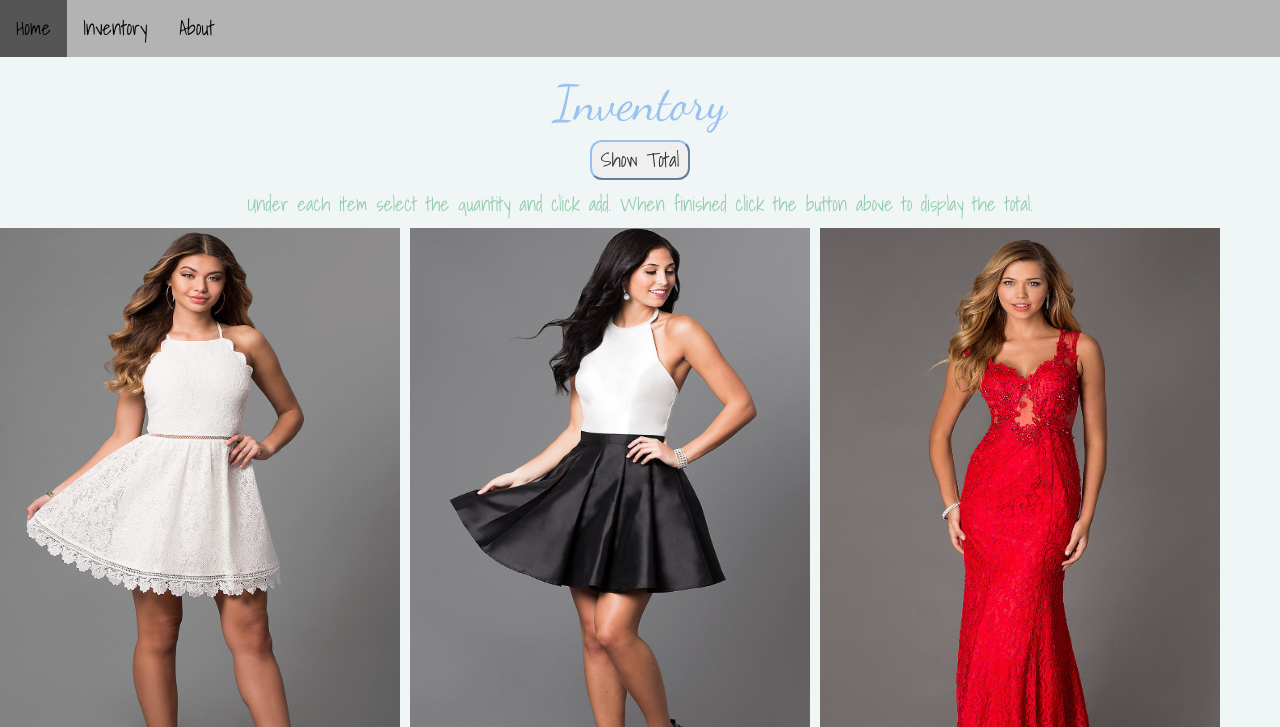
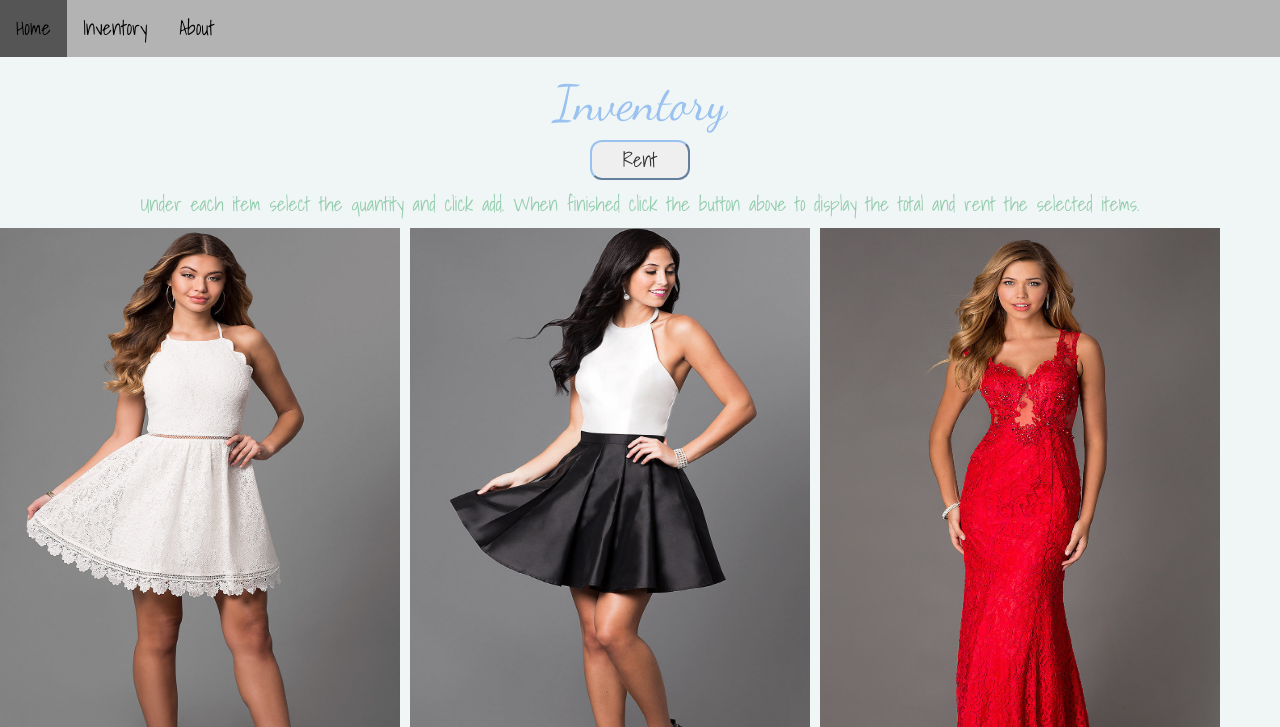
Before and after one commit to NicoleShelton/Django_page, a Django app: page /rent/inventory in a window 1280 px wide. Shown: the top 727 px of the page. Run offline with Django 3.2, Linux system fonts and the light colour scheme; some libraries are stand-ins or nearby versions.

Commit message:
changed names for button

```diff
--- a/RentTheDress/Rent/static/rent.js
+++ b/RentTheDress/Rent/static/rent.js
@@ -7,7 +7,7 @@ function responsive() {
 	}
 }
 
-var purchaseItem = {
+var selectItem = {
 	"total": 0,
 	"lastTransactionAmount": 0,
 	//adding items
@@ -43,8 +43,8 @@ var purchaseItem = {
 	},
 }
 
-function showTotal() {
-	document.getElementById('total').innerHTML = "Your total is: $" + purchaseItem.total.toFixed(2);
+function rentItem() {
+	document.getElementById('rent').innerHTML = "Your total is: $" + selectItem.total.toFixed(2);
 }
 
 var myIndex = 0;
--- a/RentTheDress/Rent/templates/rent/inventory.html
+++ b/RentTheDress/Rent/templates/rent/inventory.html
@@ -24,8 +24,8 @@
 
     <h1>Inventory</h1>
 
-    <center><button id="btn" type="button" onclick="showTotal()">Show Total</button> <b><p id="total"></p></b></center>
-    <p>Under each item select the quantity and click add. When finished click the button above to display the total.</p>
+    <center><button id="btn" type="button" onclick="rentItem()">Rent</button> <b><p id="rent"></p></b></center>
+    <p>Under each item select the quantity and click add. When finished click the button above to display the total and rent the selected items.</p>
 
     <div class="images">
         <div class="imgContainer">
@@ -33,7 +33,7 @@
             <p id="dress">Casual Dress</p>
             <p id="description">Simple and beautiful for everyday wear.</p>
             <center><input type="number" id="Casual" placeholder="Quan" min="0" max="20">
-                <button id="button" type="button" onclick="purchaseItem.scan('Casual')">Add</button></center>
+                <button id="button" type="button" onclick="selectItem.scan('Casual')">Add</button></center>
             <p id="price">$120</p>
         </div>
 
@@ -42,7 +42,7 @@
             <p id="dress">Cocktail dress</p>
             <p id="description">Classy dress for late nights with work friends.</p>
             <center><input type="number" id='Cocktail' placeholder="Quan" min="0" max="20">
-                <button id="button" type="button" onclick="purchaseItem.scan('Cocktail')">Add</button></center>
+                <button id="button" type="button" onclick="selectItem.scan('Cocktail')">Add</button></center>
             <p id="price">$100</p>
         </div>
 
@@ -51,7 +51,7 @@
             <p id="dress">Evening dress</p>
             <p id="description">Elegant dress for any formal event.</p>
             <center><input type="number" id='Evening' placeholder="Quan" min="0" max="20">
-                <button id="button" type="button" onclick="purchaseItem.scan('Evening')">Add</button></center>
+                <button id="button" type="button" onclick="selectItem.scan('Evening')">Add</button></center>
             <p id="price">$175</p>
         </div>
 
@@ -60,7 +60,7 @@
             <p id="dress">Pageant dress</p>
             <p id="description">Stunning sequin pageant dress.</p>
             <center><input type="number" id='Pageant' placeholder="Quan" min="0" max="20">
-                <button id="button" type="button" onclick="purchaseItem.scan('Pageant')">Add</button></center>
+                <button id="button" type="button" onclick="selectItem.scan('Pageant')">Add</button></center>
             <p id="price">$150</p>
         </div>
 
@@ -69,7 +69,7 @@
             <p id="dress">Prom dress</p>
             <p id="description">Gorgeous 2-piece prom dress</p>
             <center><input type="number" id='Prom' placeholder="Quan" min="0" max="20">
-                <button id="button" type="button" onclick="purchaseItem.scan('Prom')">Add</button></center>
+                <button id="button" type="button" onclick="selectItem.scan('Prom')">Add</button></center>
             <p id="price">$200</p>
         </div>
 
@@ -78,7 +78,7 @@
             <p id="dress">Wedding dress</p>
             <p id="description">Simple elegant wedding dress.</p>
             <center><input type="number" id='Wedding' placeholder="Quan" min="0" max="20">
-                <button id="button" type="button" onclick="purchaseItem.scan('Wedding')">Add</button></center>
+                <button id="button" type="button" onclick="selectItem.scan('Wedding')">Add</button></center>
             <p id="price">$300</p>
         </div>
     </div>
```
